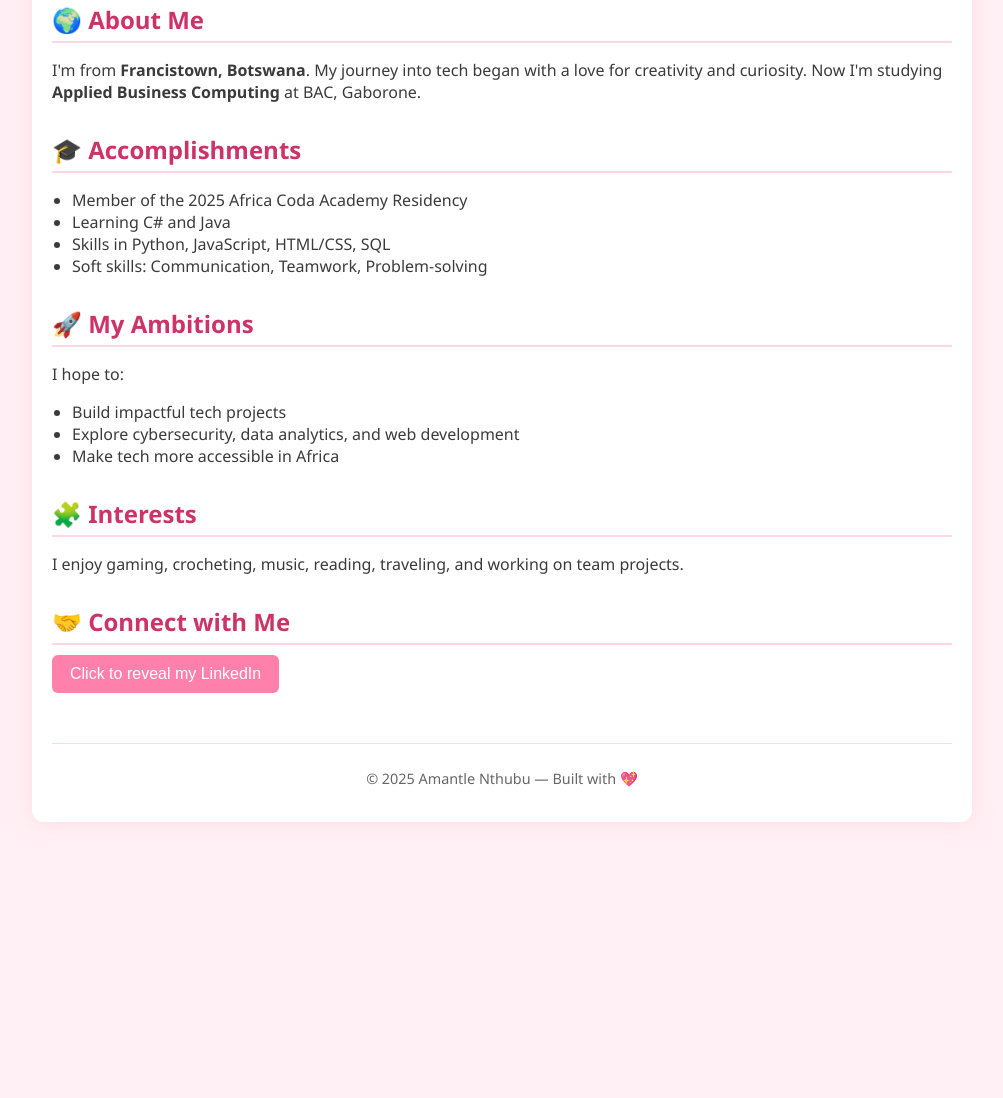
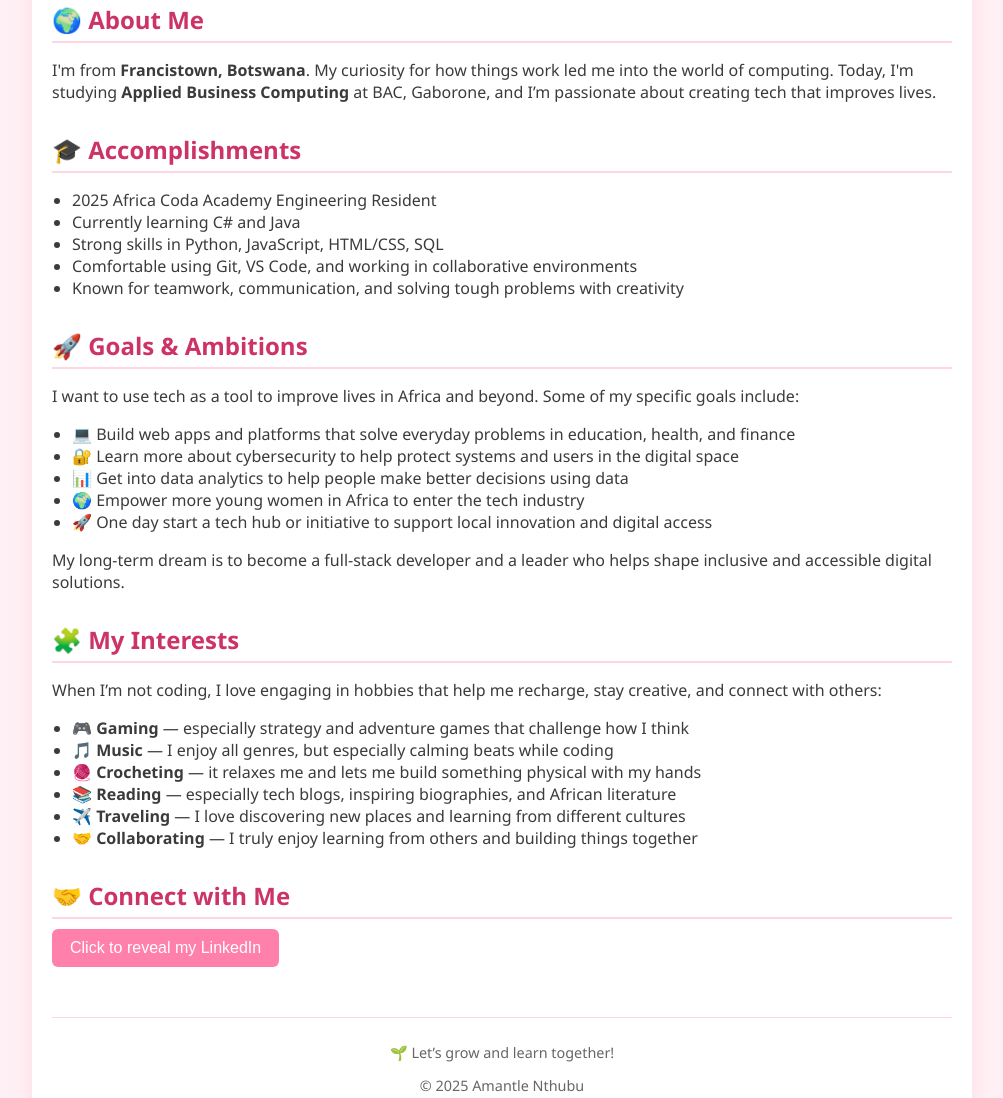
Before and after one commit to Amantl3/ama-dev, a plain HTML site: page index.html in a window 1280 px wide. Shown: the part 265-1363 px from the top of the page, without its empty margins (138-1141 px from the left). Before the commit the page ends 1127 px from the top, so only its background shows below. Drawn offline with Linux system fonts and the light colour scheme.

Commit message:
Update index.html

```diff
--- a/index.html
+++ b/index.html
@@ -18,32 +18,44 @@
     <main>
       <section>
         <h2>🌍 About Me</h2>
-        <p>I'm from <strong>Francistown, Botswana</strong>. My journey into tech began with a love for creativity and curiosity. Now I'm studying <strong>Applied Business Computing</strong> at BAC, Gaborone.</p>
+        <p>I'm from <strong>Francistown, Botswana</strong>. My curiosity for how things work led me into the world of computing. Today, I'm studying <strong>Applied Business Computing</strong> at BAC, Gaborone, and I’m passionate about creating tech that improves lives.</p>
       </section>
 
       <section>
         <h2>🎓 Accomplishments</h2>
         <ul>
-          <li>Member of the 2025 Africa Coda Academy Residency</li>
-          <li>Learning C# and Java</li>
-          <li>Skills in Python, JavaScript, HTML/CSS, SQL</li>
-          <li>Soft skills: Communication, Teamwork, Problem-solving</li>
+          <li>2025 Africa Coda Academy Engineering Resident</li>
+          <li>Currently learning C# and Java</li>
+          <li>Strong skills in Python, JavaScript, HTML/CSS, SQL</li>
+          <li>Comfortable using Git, VS Code, and working in collaborative environments</li>
+          <li>Known for teamwork, communication, and solving tough problems with creativity</li>
         </ul>
       </section>
 
       <section>
-        <h2>🚀 My Ambitions</h2>
-        <p>I hope to:</p>
+        <h2>🚀 Goals & Ambitions</h2>
+        <p>I want to use tech as a tool to improve lives in Africa and beyond. Some of my specific goals include:</p>
         <ul>
-          <li>Build impactful tech projects</li>
-          <li>Explore cybersecurity, data analytics, and web development</li>
-          <li>Make tech more accessible in Africa</li>
+          <li>💻 Build web apps and platforms that solve everyday problems in education, health, and finance</li>
+          <li>🔐 Learn more about cybersecurity to help protect systems and users in the digital space</li>
+          <li>📊 Get into data analytics to help people make better decisions using data</li>
+          <li>🌍 Empower more young women in Africa to enter the tech industry</li>
+          <li>🚀 One day start a tech hub or initiative to support local innovation and digital access</li>
         </ul>
+        <p>My long-term dream is to become a full-stack developer and a leader who helps shape inclusive and accessible digital solutions.</p>
       </section>
 
       <section>
-        <h2>🧩 Interests</h2>
-        <p>I enjoy gaming, crocheting, music, reading, traveling, and working on team projects.</p>
+        <h2>🧩 My Interests</h2>
+        <p>When I’m not coding, I love engaging in hobbies that help me recharge, stay creative, and connect with others:</p>
+        <ul>
+          <li>🎮 <strong>Gaming</strong> — especially strategy and adventure games that challenge how I think</li>
+          <li>🎵 <strong>Music</strong> — I enjoy all genres, but especially calming beats while coding</li>
+          <li>🧶 <strong>Crocheting</strong> — it relaxes me and lets me build something physical with my hands</li>
+          <li>📚 <strong>Reading</strong> — especially tech blogs, inspiring biographies, and African literature</li>
+          <li>✈️ <strong>Traveling</strong> — I love discovering new places and learning from different cultures</li>
+          <li>🤝 <strong>Collaborating</strong> — I truly enjoy learning from others and building things together</li>
+        </ul>
       </section>
 
       <section class="connect">
@@ -56,7 +68,8 @@
     </main>
 
     <footer>
-      <p>&copy; 2025 Amantle Nthubu — Built with 💖</p>
+      <p>🌱 Let’s grow and learn together!</p>
+      <p>&copy; 2025 Amantle Nthubu</p>
     </footer>
   </div>
 
```
